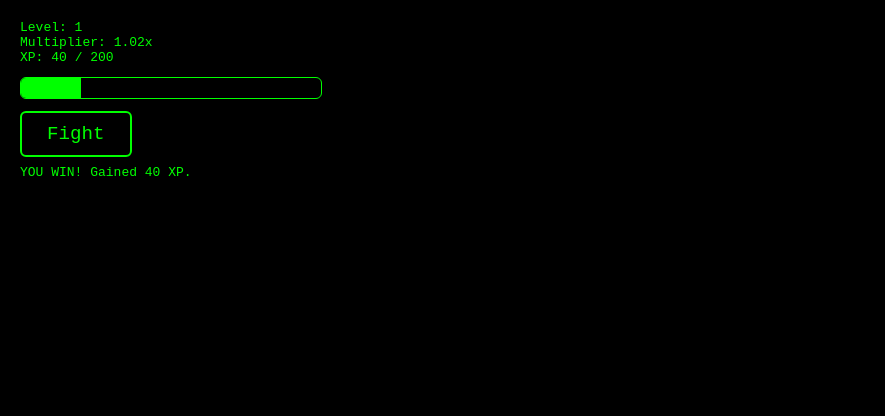
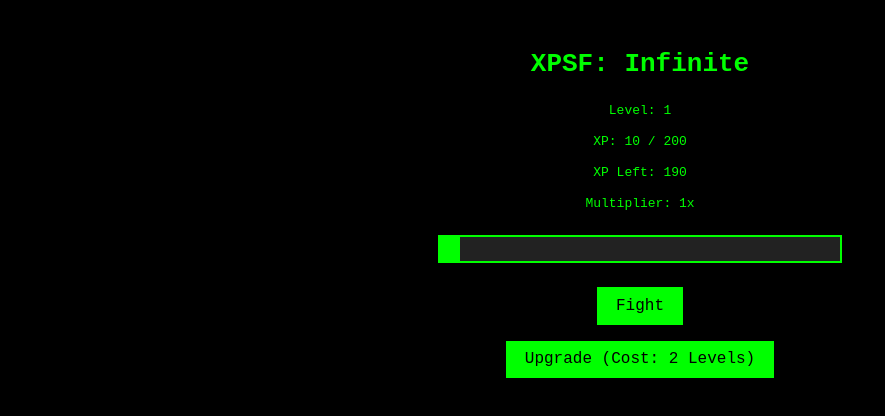
Before and after one commit to D1sruptHD/XPSF, a plain HTML site: page index.html in a window 1280 px wide. Both pictures are taken after a click on the button "Fight". Shown: the whole page, without its empty margins (0-885 px from the left). Drawn offline with Linux system fonts and the light colour scheme.

Commit message:
Update index.html

```diff
--- a/index.html
+++ b/index.html
@@ -1,122 +1,134 @@
 <!DOCTYPE html>
 <html lang="en">
 <head>
-<link rel="icon" type="image/x-icon" href="favico.ico">
   <meta charset="UTF-8" />
+  <meta name="viewport" content="width=device-width, initial-scale=1.0"/>
   <title>XPSF</title>
+  <link rel="icon" href="favico.ico" type="image/x-icon"/>
   <style>
     body {
+      background-color: #000;
+      color: #0f0;
+      font-family: monospace;
+      display: flex;
+      flex-direction: column;
+      align-items: center;
+      justify-content: flex-start;
+      padding: 2rem;
+      height: 100vh;
       margin: 0;
-    background-color: #000000;
-    color: #00FF00;
+    }
+
+    h1 {
+      margin-bottom: 1rem;
+    }
+
+    #xp-bar {
+      width: 100%;
+      max-width: 400px;
+      height: 24px;
+      background-color: #222;
+      border: 2px solid #0f0;
+      margin: 1rem 0;
+      position: relative;
+    }
+
+    #xp-fill {
+      height: 100%;
+      background-color: #0f0;
+      width: 0%;
+    }
+
+    button {
+      background-color: #0f0;
+      color: #000;
+      border: none;
+      padding: 0.6rem 1.2rem;
+      margin: 0.5rem;
+      font-size: 1rem;
       font-family: monospace;
-    user-select: none;
+      cursor: pointer;
+      transition: all 0.2s;
     }
-  #ui {
-    position: absolute;
-    top: 20px; left: 20px;
-    max-width: 360px;
+
+    button:hover {
+      background-color: #0a0;
     }
-  button {
-    background: transparent;
-    border: 2px solid #00FF00;
-    color: #00FF00;
-    font-family: monospace;
-    font-size: 1.2rem;
-    padding: 10px 25px;
-    border-radius: 6px;
-    cursor: pointer;
-    transition: background-color 0.3s, color 0.3s;
-  }
-  button:hover {
-    background-color: #00FF00;
-    color: #000000;
-  }
-  #xpBarContainer {
-    width: 300px;
-    height: 20px;
-    margin: 12px 0;
-    border: 1px solid #00FF00;
-    border-radius: 6px;
-    overflow: hidden;
-  }
-  #xpBar {
-    height: 100%;
-    width: 0;
-    background-color: #00FF00;
-    transition: width 0.4s ease;
-  }
-  #result {
-    min-height: 26px;
-    margin-top: 8px;
+
+    .stats {
+      margin: 0.5rem;
     }
   </style>
 </head>
 <body>
-  <div id="ui">
-    <div>Level: <span id="level">1</span></div>
-    <div>Multiplier: <span id="multiplier">1.00x</span></div>
-    <div>XP: <span id="xp">0</span> / <span id="xpRequired">200</span></div>
-    <div id="xpBarContainer"><div id="xpBar"></div></div>
-    <button id="fightBtn">Fight</button>
-    <div id="result"></div>
-  </div>
+  <h1>XPSF: Infinite</h1>
+  <div class="stats" id="level">Level: 1</div>
+  <div class="stats" id="xp">XP: 0 / 200</div>
+  <div class="stats" id="xp-left">XP Left: 200</div>
+  <div class="stats" id="multiplier">Multiplier: 1x</div>
+  <div id="xp-bar"><div id="xp-fill"></div></div>
+  <button onclick="fight()">Fight</button>
+  <button onclick="upgrade()">Upgrade (Cost: 2 Levels)</button>
 
   <script>
-    const levelEl = document.getElementById('level');
-    const multiplierEl = document.getElementById('multiplier');
-    const xpEl = document.getElementById('xp');
-    const xpReqEl = document.getElementById('xpRequired');
-    const xpBar = document.getElementById('xpBar');
-    const resultEl = document.getElementById('result');
-    const fightBtn = document.getElementById('fightBtn');
+    let xp = 0;
+    let level = 1;
+    let baseXP = 200;
+    let multiplier = 1;
 
-    let level = 1;
-    let xp = 0;
-    let xpRequired = 200;
-    let multiplier = 1.0;
-
-    function randomXPGain() {
-      const choices = [20, 25, 30, 35, 40, 45, 50];
-      return choices[Math.floor(Math.random() * choices.length)];
-    }
-
-    function updateUI() {
-      levelEl.textContent = level;
-      multiplierEl.textContent = multiplier.toFixed(2) + 'x';
-      xpEl.textContent = Math.floor(xp);
-      xpReqEl.textContent = xpRequired;
-      xpBar.style.width = Math.min(xp / xpRequired, 1) * 300 + 'px';
-    }
-
-    function levelUp() {
-      level++;
-      xp -= xpRequired;
-      const growth = 1 + (Math.random() * 0.2 + 0.05);
-      xpRequired = Math.ceil((xpRequired * growth) / 25) * 25;
-      resultEl.textContent = `LEVEL UP! Now Level ${level}`;
-    }
-
-    fightBtn.onclick = () => {
-      resultEl.textContent = '';
-      const win = Math.random() <= 0.75;
-      if (win) {
-        const baseXP = randomXPGain();
-        const gained = baseXP * multiplier;
-        xp += gained;
-        multiplier += 0.025;
-        resultEl.textContent = `YOU WIN! Gained ${Math.floor(gained)} XP.`;
-        while (xp >= xpRequired) {
-          levelUp();
-        }
-      } else {
-        resultEl.textContent = `YOU LOSE! Multiplier reset to 1.00x.`;
-        multiplier = 1.0;
+    // Load saved progress
+    window.onload = () => {
+      const saved = JSON.parse(localStorage.getItem('xpsf-data'));
+      if (saved) {
+        xp = saved.xp;
+        level = saved.level;
+        baseXP = saved.baseXP;
+        multiplier = saved.multiplier;
       }
       updateUI();
     };
 
+    function fight() {
+      xp += 10 * multiplier;
+      checkLevelUp();
+      saveProgress();
       updateUI();
+    }
+
+    function upgrade() {
+      if (level >= 3) { // prevent going below 1
+        level -= 2;
+        multiplier += 1;
+        saveProgress();
+        updateUI();
+      } else {
+        alert("You need at least 2 levels to upgrade!");
+      }
+    }
+
+    function checkLevelUp() {
+      const threshold = level * baseXP;
+      while (xp >= threshold) {
+        xp -= threshold;
+        level++;
+      }
+    }
+
+    function saveProgress() {
+      localStorage.setItem('xpsf-data', JSON.stringify({
+        xp, level, baseXP, multiplier
+      }));
+    }
+
+    function updateUI() {
+      const threshold = level * baseXP;
+      document.getElementById("level").textContent = `Level: ${level}`;
+      document.getElementById("xp").textContent = `XP: ${xp} / ${threshold}`;
+      document.getElementById("xp-left").textContent = `XP Left: ${threshold - xp}`;
+      document.getElementById("multiplier").textContent = `Multiplier: ${multiplier}x`;
+      const percent = Math.min((xp / threshold) * 100, 100);
+      document.getElementById("xp-fill").style.width = percent + "%";
+    }
   </script>
 </body>
 </html>
```
Lines whose indentation alone changed are shown as unchanged.
